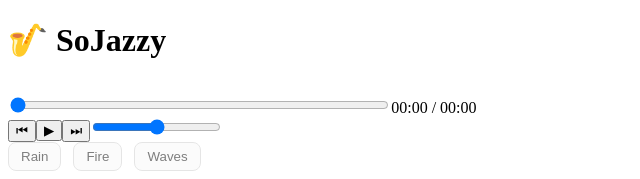
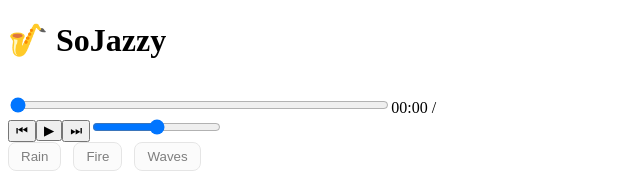
Before and after one commit to seapearl98/SoJazzy, a React (Vite) app: page / in a window 1280 px wide. Shown: the top 179 px of the page, without its empty margins (0-640 px from the left). Built offline with nearby package versions, Linux system fonts and the light colour scheme; no server answers.

Commit message:
feat: 음악 총 재생시간 보이는 방법 수정

```diff
--- a/src/App.tsx
+++ b/src/App.tsx
@@ -24,7 +24,7 @@ function App() {
   useEffect(() => {
     fetchJazzTracks().then((data) => {
       setTracks(data);
-      // console.log(data);
+      console.log(currentIndex);
     });
   }, []);
 
@@ -63,6 +63,11 @@ function App() {
     if (!tracks[index] || isSwitching) return;
 
     setIsSwitching(true);
+
+    // 초기 상태 설정
+    setCurrentTime(0);
+    setDisplayTime(0);
+    setDuration(0);
 
     if (index === currentIndex && audio) {
       if (isPlaying) {
@@ -146,7 +151,10 @@ function App() {
           style={{ width: "30%", marginTop: "1rem" }}
         />
         <span>
-          {formatTime(currentTime)} / {formatTime(duration)}
+          {formatTime(currentTime)} /{" "}
+          {tracks[currentIndex] && (
+            <>{formatTime(tracks[currentIndex].duration)}</>
+          )}
         </span>
       </div>
       <button onClick={playPrev}>⏮</button>
--- a/src/components/WhiteNoiseController.tsx
+++ b/src/components/WhiteNoiseController.tsx
@@ -32,7 +32,7 @@ const WhiteNoiseController = () => {
   };
 
   useEffect(() => {
-    console.log(Object.values(whiteNoiseRefs.current));
+    // console.log(Object.values(whiteNoiseRefs.current));
 
     Object.values(whiteNoiseRefs.current).forEach((audio) => {
       if (audio && !audio.paused) audio.volume = volume;
--- a/src/types/track.d.ts
+++ b/src/types/track.d.ts
@@ -5,6 +5,7 @@ interface Track {
   url: string;
   genres: string[];
   moods: string[];
+  duration: number;
 }
 
 export default Track;
--- a/src/utils/fetchJazzTracks.ts
+++ b/src/utils/fetchJazzTracks.ts
@@ -22,6 +22,7 @@ export const fetchJazzTracks = async () => {
     url: track.audio,
     genres: track.musicinfo?.tags?.genres || [],
     moods: track.musicinfo?.tags?.vartags || [],
+    duration: track.duration,
   }));
 
   return allTracks;
```
